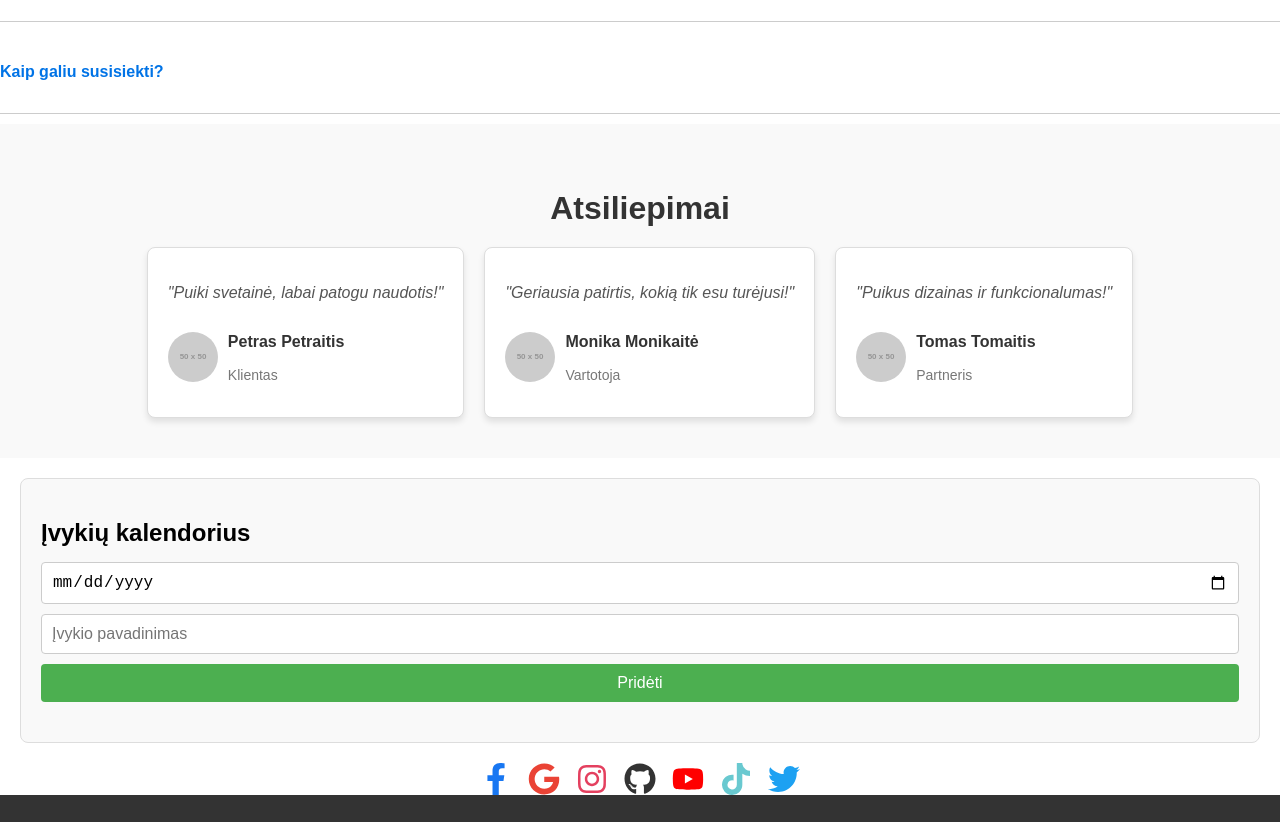
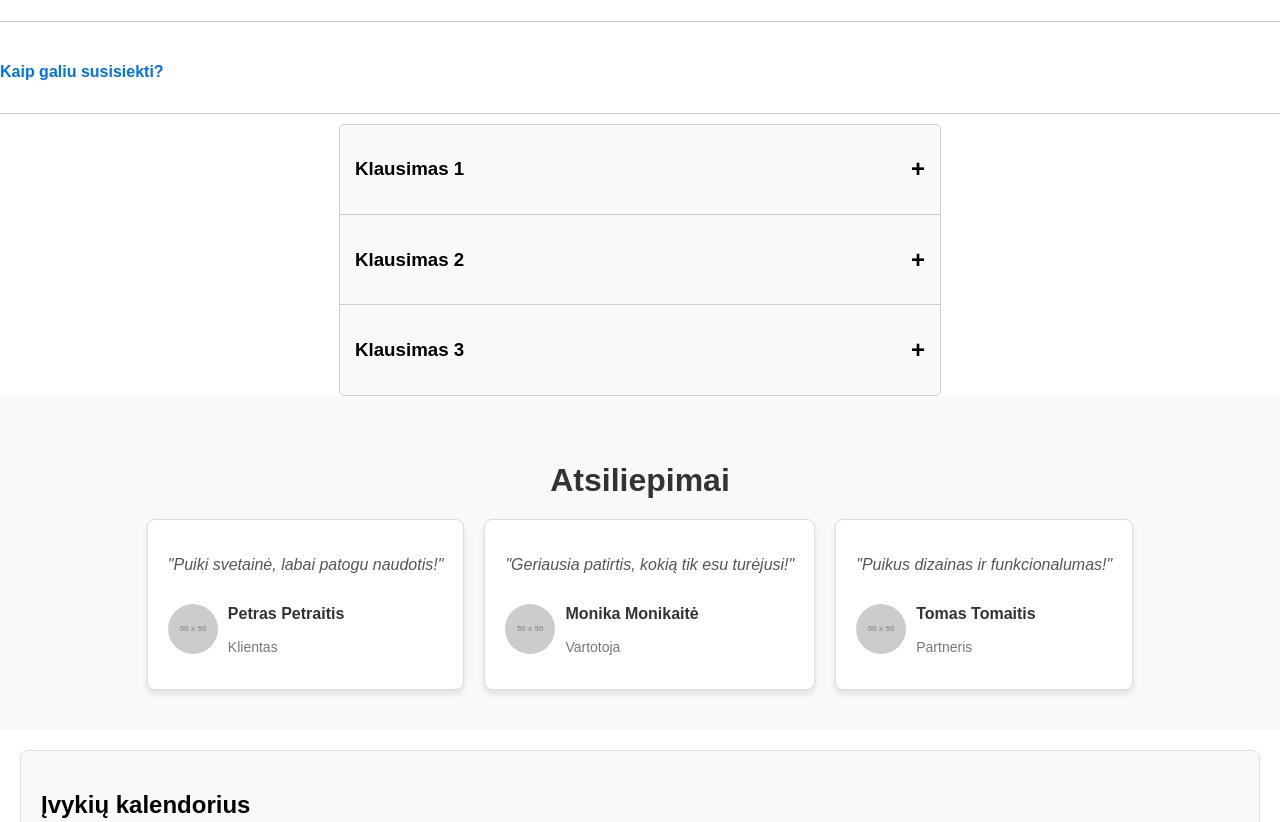
Before and after one commit to Zigmas-dev/react-templates, a React (Vite) app in the folder templates/: page / in a window 1280 px wide. Shown: the part 1920-2742 px from the top of the page. Built offline with nearby package versions, Linux system fonts and the light colour scheme.

Commit message:
pridėtas accordion

```diff
--- a/templates/src/App.jsx
+++ b/templates/src/App.jsx
@@ -20,6 +20,7 @@ import Testimonials from "./components/Testimonials";
 import CountdownTimer from "./components/CountdownTimer";
 import PricingTable from "./components/PricingTable";
 import Calendar from "./components/Calendar";
+import Accordion from "./components/Accordion";
 import "./index.scss";
 
 const App = () => {
@@ -91,6 +92,12 @@ const App = () => {
       position: "Partneris",
       image: "https://via.placeholder.com/50",
     },
+  ];
+
+  const accordionItems = [
+    { title: "Klausimas 1", content: "Tai yra atsakymas į pirmą klausimą." },
+    { title: "Klausimas 2", content: "Tai yra atsakymas į antrą klausimą." },
+    { title: "Klausimas 3", content: "Tai yra atsakymas į trečią klausimą." },
   ];
 
   const [progress, setProgress] = useState(50); // Pradinė reikšmė
@@ -170,6 +177,7 @@ const App = () => {
               <FAQ key={index} question={item.question} answer={item.answer} />
             ))}
           </div>
+          <Accordion items={accordionItems} />
           <Testimonials testimonials={testimonialsData} />
           <Calendar />
         </>
--- /dev/null
+++ b/templates/src/components/Accordion.jsx
@@ -0,0 +1,24 @@
+import AccordionItem from "./AccordionItem";
+import PropTypes from "prop-types";
+import "./accordion.scss";
+
+const Accordion = ({ items }) => {
+  return (
+    <div className="accordion">
+      {items.map((item, index) => (
+        <AccordionItem key={index} title={item.title} content={item.content} />
+      ))}
+    </div>
+  );
+};
+
+Accordion.propTypes = {
+  items: PropTypes.arrayOf(
+    PropTypes.shape({
+      title: PropTypes.string.isRequired,
+      content: PropTypes.string.isRequired,
+    })
+  ).isRequired,
+};
+
+export default Accordion;
--- /dev/null
+++ b/templates/src/components/AccordionItem.jsx
@@ -0,0 +1,27 @@
+import { useState } from "react";
+import PropTypes from "prop-types";
+
+const AccordionItem = ({ title, content }) => {
+  const [isOpen, setIsOpen] = useState(false);
+
+  const toggleAccordion = () => setIsOpen(!isOpen);
+
+  return (
+    <div className={`accordion-item ${isOpen ? "open" : ""}`}>
+      <div className="accordion-title" onClick={toggleAccordion}>
+        <h3>{title}</h3>
+        <span>{isOpen ? "-" : "+"}</span>
+      </div>
+      <div className="accordion-content">
+        <p>{content}</p>
+      </div>
+    </div>
+  );
+};
+
+AccordionItem.propTypes = {
+  title: PropTypes.string.isRequired,
+  content: PropTypes.string.isRequired,
+};
+
+export default AccordionItem;
--- /dev/null
+++ b/templates/src/components/accordion.scss
@@ -0,0 +1,54 @@
+.accordion {
+    border: 1px solid #ccc;
+    border-radius: 5px;
+    overflow: hidden;
+    max-width: 600px;
+    margin: auto;
+
+    .accordion-item {
+      border-bottom: 1px solid #ccc;
+
+      &:last-child {
+        border-bottom: none;
+      }
+
+      .accordion-title {
+        display: flex;
+        justify-content: space-between;
+        align-items: center;
+        padding: 15px;
+        cursor: pointer;
+        background-color: #f9f9f9;
+        font-weight: bold;
+        transition: background-color 0.3s;
+
+        &:hover {
+          background-color: #ececec;
+        }
+
+        span {
+          font-size: 1.5rem;
+        }
+      }
+
+      .accordion-content {
+        max-height: 0;
+        overflow: hidden;
+        padding: 0 15px;
+        font-size: 0.9rem;
+        background-color: #fff;
+        transition: max-height 0.3s ease, padding 0.3s ease;
+
+        p {
+          margin: 10px 0;
+        }
+      }
+
+      &.open {
+        .accordion-content {
+          max-height: 100px; // Adjust according to content
+          padding: 10px 15px;
+        }
+      }
+    }
+  }
```
